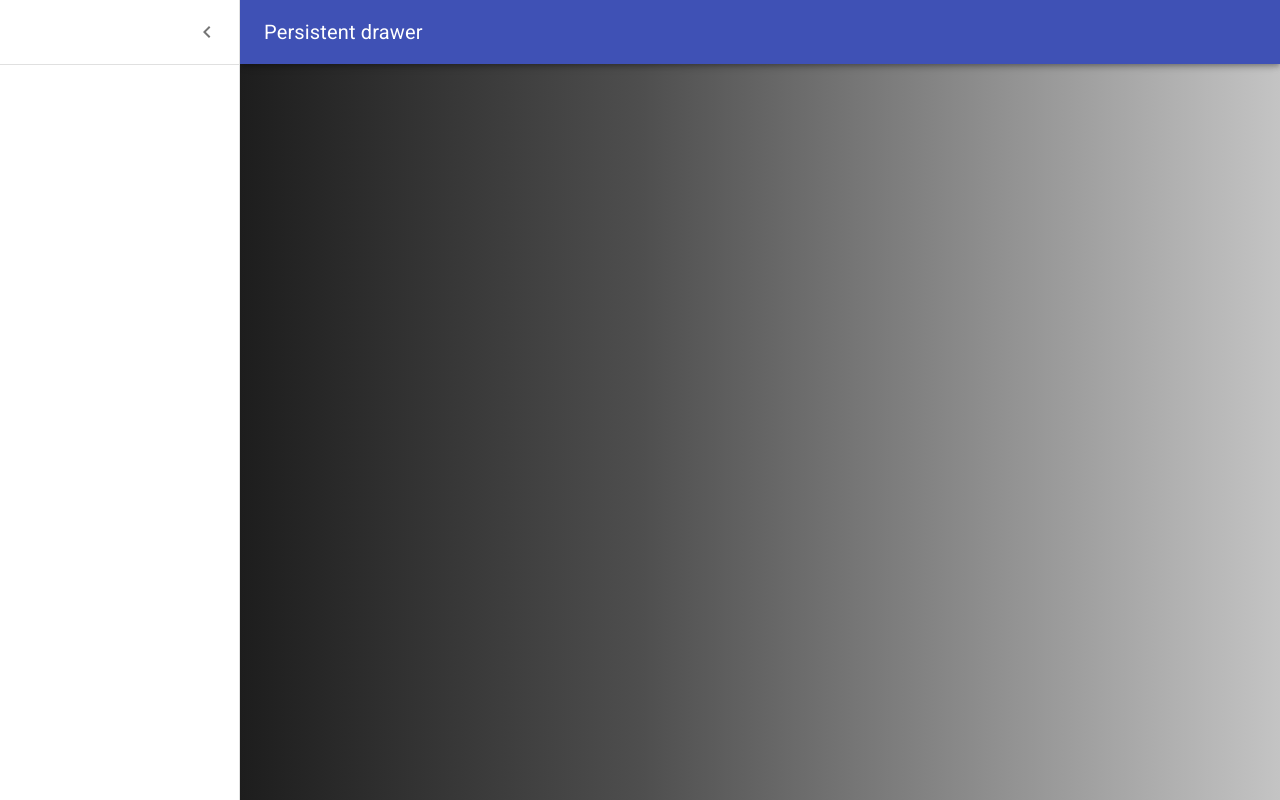
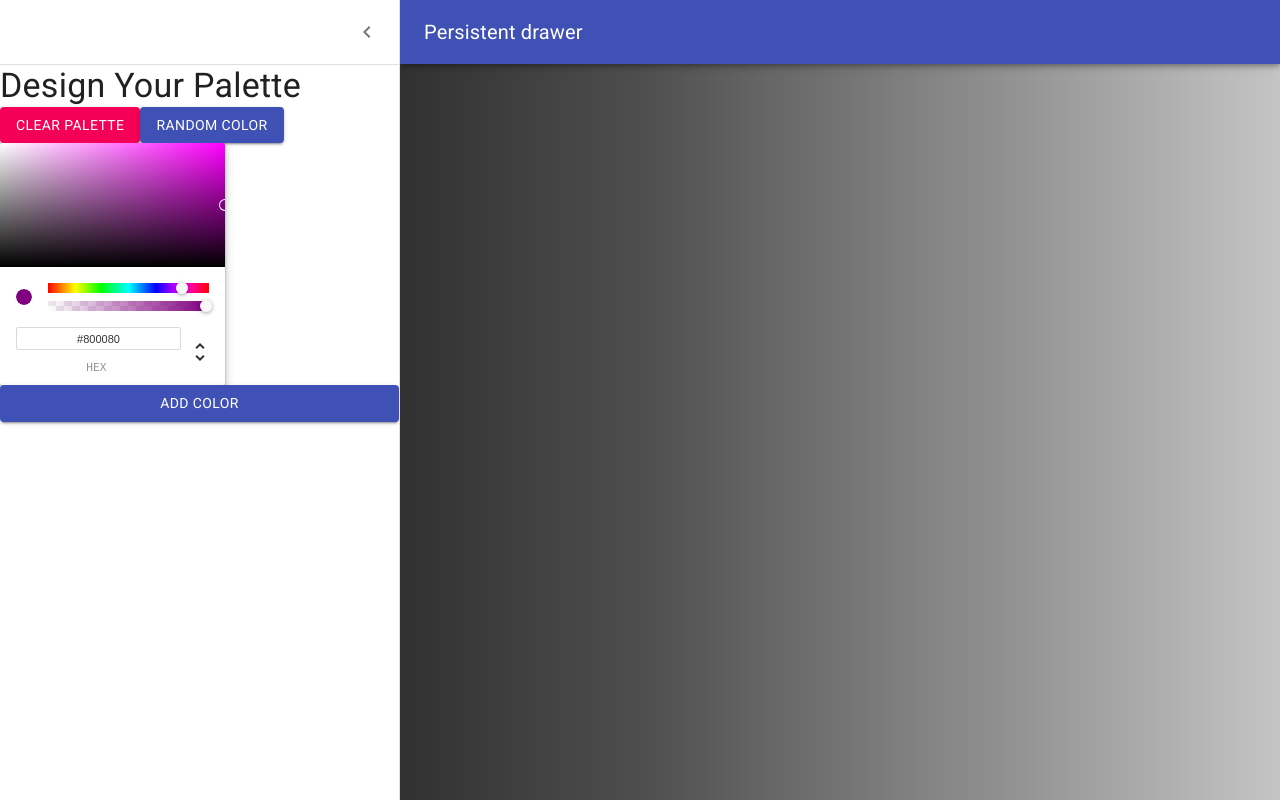
Before and after one commit to NFZaremba/Colors-Pallete-App, a React (Create React App) app: page /palette/new in a window 1280 px wide. Both pictures are taken after a click on the button "Open drawer". Built offline with nearby package versions, Linux system fonts and the light colour scheme.

Commit message:
added chrome picker

```diff
--- a/package.json
+++ b/package.json
@@ -10,6 +10,7 @@
     "chroma-js": "^2.0.3",
     "rc-slider": "^8.6.11",
     "react": "^16.8.6",
+    "react-color": "^2.17.3",
     "react-copy-to-clipboard": "^5.0.1",
     "react-dom": "^16.8.6",
     "react-router-dom": "^5.0.0",
--- a/src/NewPaletteForm.js
+++ b/src/NewPaletteForm.js
@@ -11,8 +11,10 @@
 import IconButton from '@material-ui/core/IconButton';
 import MenuIcon from '@material-ui/icons/Menu';
 import ChevronLeftIcon from '@material-ui/icons/ChevronLeft';
+import Button from '@material-ui/core/Button';
+import { ChromePicker } from 'react-color';
 
-const drawerWidth = 240;
+const drawerWidth = 400;
 
 const styles = theme => ({
   root: {
@@ -123,6 +125,22 @@
             </IconButton>
           </div>
           <Divider />
+          <Typography variant="h4">Design Your Palette</Typography>
+          <div>
+            <Button variant="contained" color="secondary">
+              Clear Palette
+            </Button>
+            <Button variant="contained" color="primary">
+              Random Color
+            </Button>
+          </div>
+          <ChromePicker
+            color="purple"
+            onChangeComplete={newColor => console.log(newColor)}
+          />
+          <Button variant="contained" color="primary">
+            Add Color
+          </Button>
         </Drawer>
         <main
           className={classNames(classes.content, {
```
Also changed, not shown: 1 other file (tests, documents, lock files or other folders).
